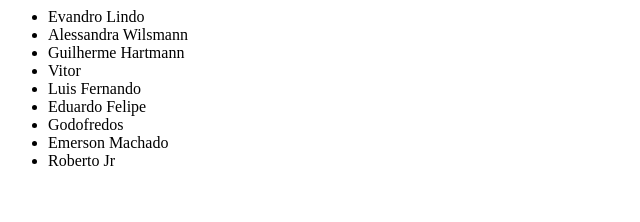
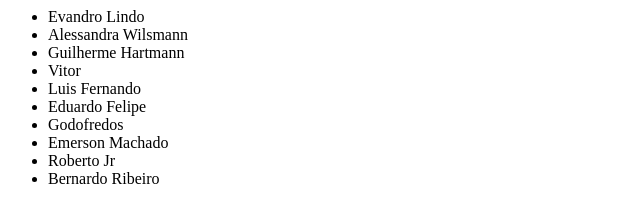
Before and after one commit to shelontwo/SENAC_ADS_Teste_git, a plain HTML site: page index.html in a window 1280 px wide. Shown: the whole page, without its empty margins (0-640 px from the left). Drawn offline with Linux system fonts and the light colour scheme.

Commit message:
Altera nome

```diff
--- a/index.html
+++ b/index.html
@@ -8,4 +8,5 @@
     <li>Godofredos</li>
     <li>Emerson Machado</li>
     <li>Roberto Jr</li>
+    <li>Bernardo Ribeiro</li>
 </ul>
```
